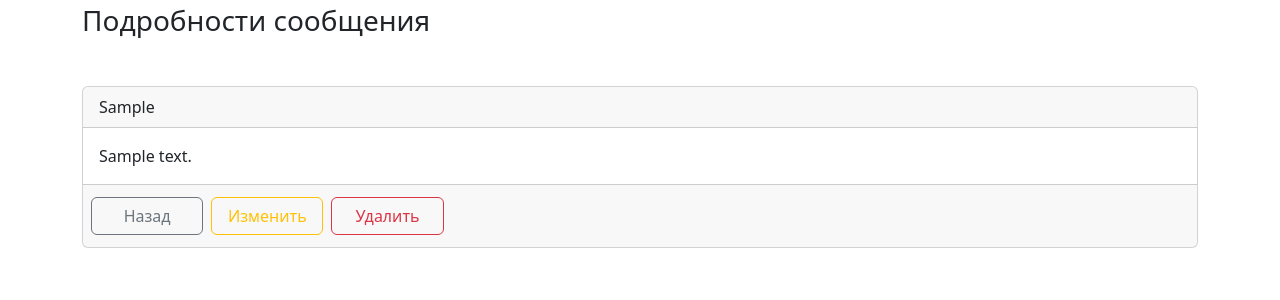
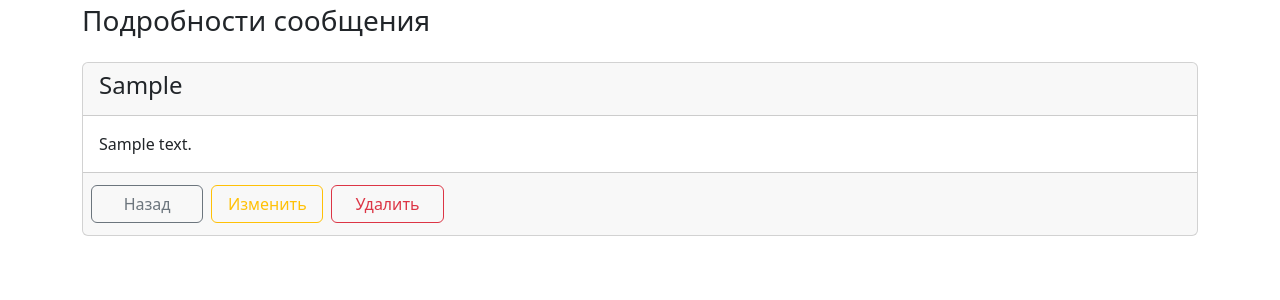
Before and after one commit to AlexandrBxbrxv/coursework_6, a Django app: page /mailings/message/detail/1/ in a window 1280 px wide. Shown: the part 60-360 px from the top of the page. Run offline with Django 4.2, Linux system fonts and the light colour scheme; tables that the repository leaves empty hold one stand-in row (values such as "Sample post").

Commit message:
правки стилей

```diff
--- a/mailings/templates/mailings/mailing_list.html
+++ b/mailings/templates/mailings/mailing_list.html
@@ -22,10 +22,10 @@
       <td>{{ object.name }}</td>
       <td>{{ object.status }}</td>
       <td>{{ object.interval }}</td>
-      <td><a href="{% url 'mailings:message_detail' object.message.pk %}">{{ object.message }}</a></td>
+      <td>{{ object.message }}</td>
       <td>
         <div class="col-12 p-1">
-          <a class="btn btn-outline-dark col-12" href="{% url 'mailings:client_detail' object.pk %}">Подробнее</a>
+          <a class="btn btn-outline-dark col-12" href="{% url 'mailings:mailing_detail' object.pk %}">Подробнее</a>
         </div>
       </td>
     </tr>
--- a/mailings/templates/mailings/message_detail.html
+++ b/mailings/templates/mailings/message_detail.html
@@ -1,9 +1,9 @@
 {% extends 'main/base.html' %}
 {% block content %}
 <div class="col-12">
-  <div class="card mt-5">
+  <div class="card mt-4">
     <div class="card-header">
-      {{ object.topic }}
+      <h4>{{ object.topic }}</h4>
     </div>
     <div class="card-body">
       {{ object.body }}
```
